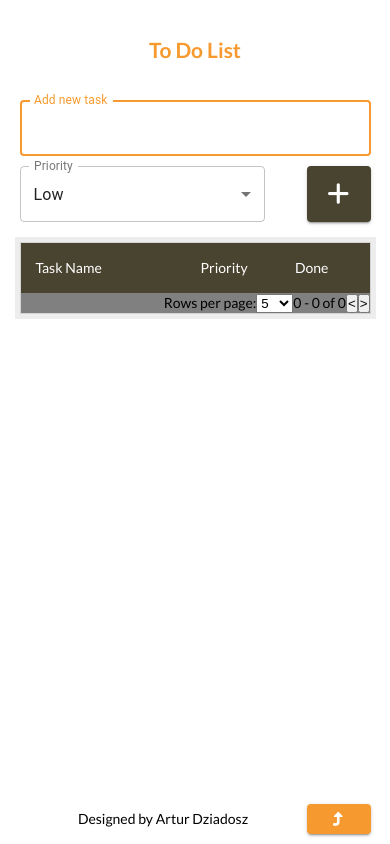
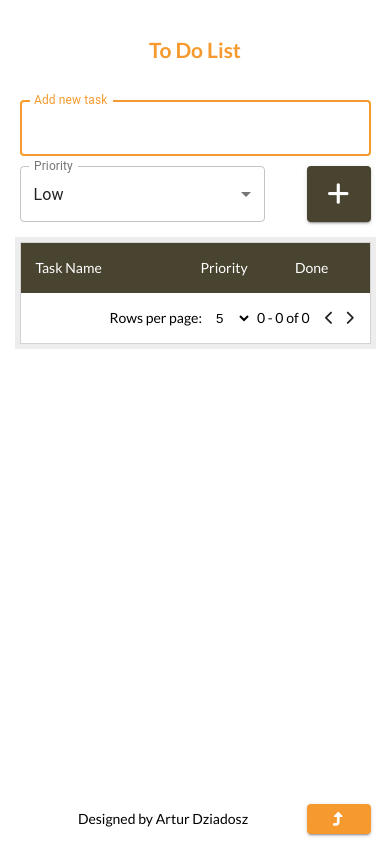
Before and after one commit to ArturDziadosz/todo_list, a React (Create React App) app: page / in a window 390 px wide. Built offline with nearby package versions, Linux system fonts and the light colour scheme.

Commit message:
Added styles and RWD

```diff
--- a/src/components/TD/TDPagination.js
+++ b/src/components/TD/TDPagination.js
@@ -1,6 +1,8 @@
 import React, {Component} from 'react';
 
 import './TDPagination.scss';
+
+import {Button} from "@material-ui/core";
 
 class TDPagination extends Component {
 
@@ -78,16 +80,23 @@ class TDPagination extends Component {
     return (
       <>
         <li className={"tdList__footer"}>
-          <p>Rows per page:
-            <select name={"tasksPerPage"} onChange={e => this.handleChange(e)} value={tasksPerPage}>
+          <p className={"footer__text"}>Rows per page:
+            <select name={"tasksPerPage"}
+                    onChange={e => this.handleChange(e)}
+                    value={tasksPerPage}
+                    className={"footer__text__perPage"}>
               <option value={"5"}>5</option>
               <option value={"10"}>10</option>
               <option value={"15"}>15</option>
             </select>
           </p>
-          <p>{tdList.length === 0 ? indexOfFirst : indexOfFirst+1} - {indexOfLastTask} of {tdList.length}</p>
-          <button onClick={e => this.handlePageDown(e)}>{"<"}</button>
-          <button onClick={e => this.handlePageUp(e)}>{">"}</button>
+          <p className={"footer__text"}>{tdList.length === 0 ? indexOfFirst : indexOfFirst+1} - {indexOfLastTask} of {tdList.length}</p>
+          <Button className={"footer__btn"} onClick={e => this.handlePageDown(e)}>
+            <i className="fas fa-chevron-left"></i>
+          </Button>
+          <Button className={"footer__btn"} onClick={e => this.handlePageUp(e)}>
+            <i className="fas fa-chevron-right"></i>
+          </Button>
         </li>
       </>
     )
--- a/src/components/TD/TDPagination.scss
+++ b/src/components/TD/TDPagination.scss
@@ -5,8 +5,57 @@ main.container {
           display: flex;
           justify-content: flex-end;
           align-items: center;
-          background-color: grey;
+          line-height: 50px;
+
+          .footer__text {
+            line-height: 50px;
+            margin: 0 10px;
+
+            .footer__text__perPage {
+              margin-left: 10px;
+              border: none;
+              background-color: #fff;
+              width: 60px;
+            }
+          }
+
+          .footer__btn {
+            height: 40px;
+            margin: 5px 10px;
+            min-width: 30px;
+            padding: 0;
+
+            &:first-of-type {
+              margin-right: 0;
+            }
+
+            &:last-of-type {
+              margin-left: 0;
+            }
+          }
         }
       }
     }
   }
+
+  @media (max-width: 400px) {
+    main.container {
+      .row__tdList {
+        .tdList {
+          .tdList__footer {
+            .footer__text {
+              margin: 0;
+
+              .footer__text__perPage {
+                margin-right: 5px;
+                width: 40px;
+              }
+            }
+            .footer__btn {
+              min-width: 20px;
+            }
+          }
+        }
+      }
+    }
+  }
```
